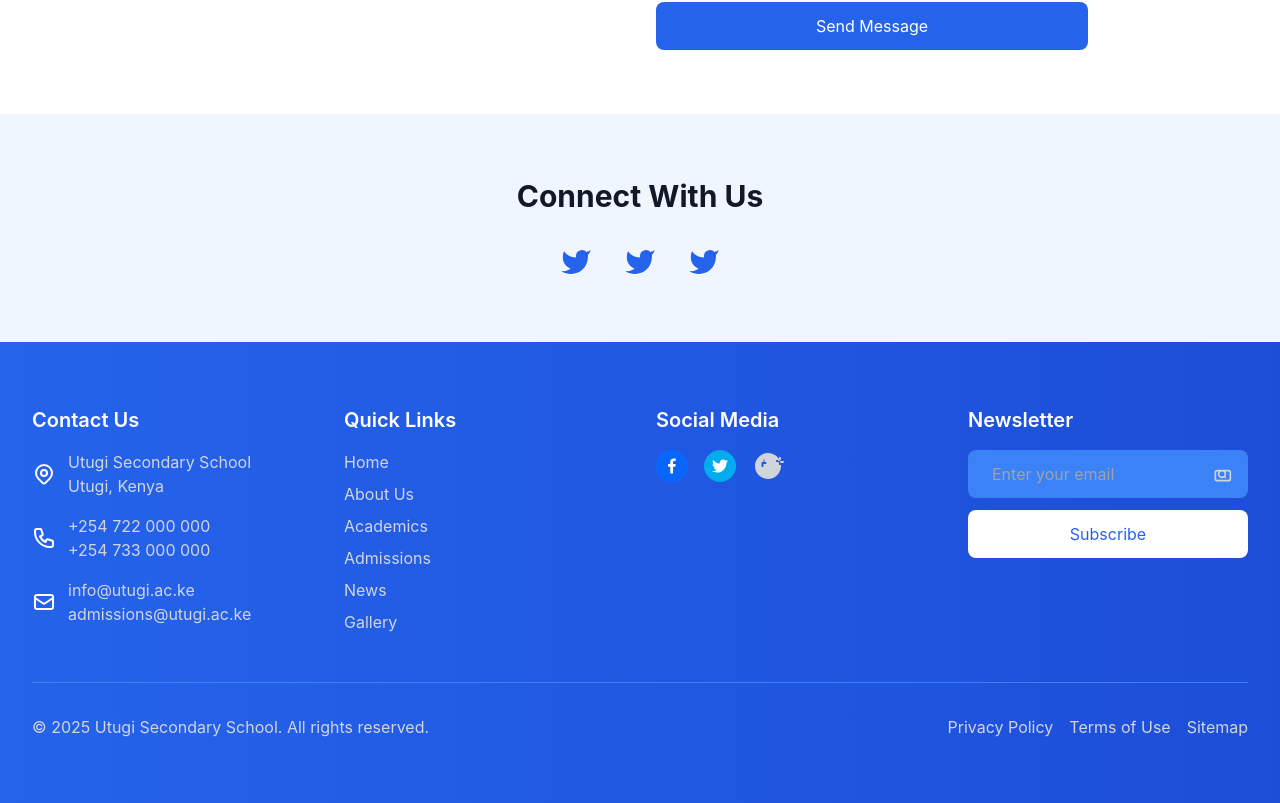
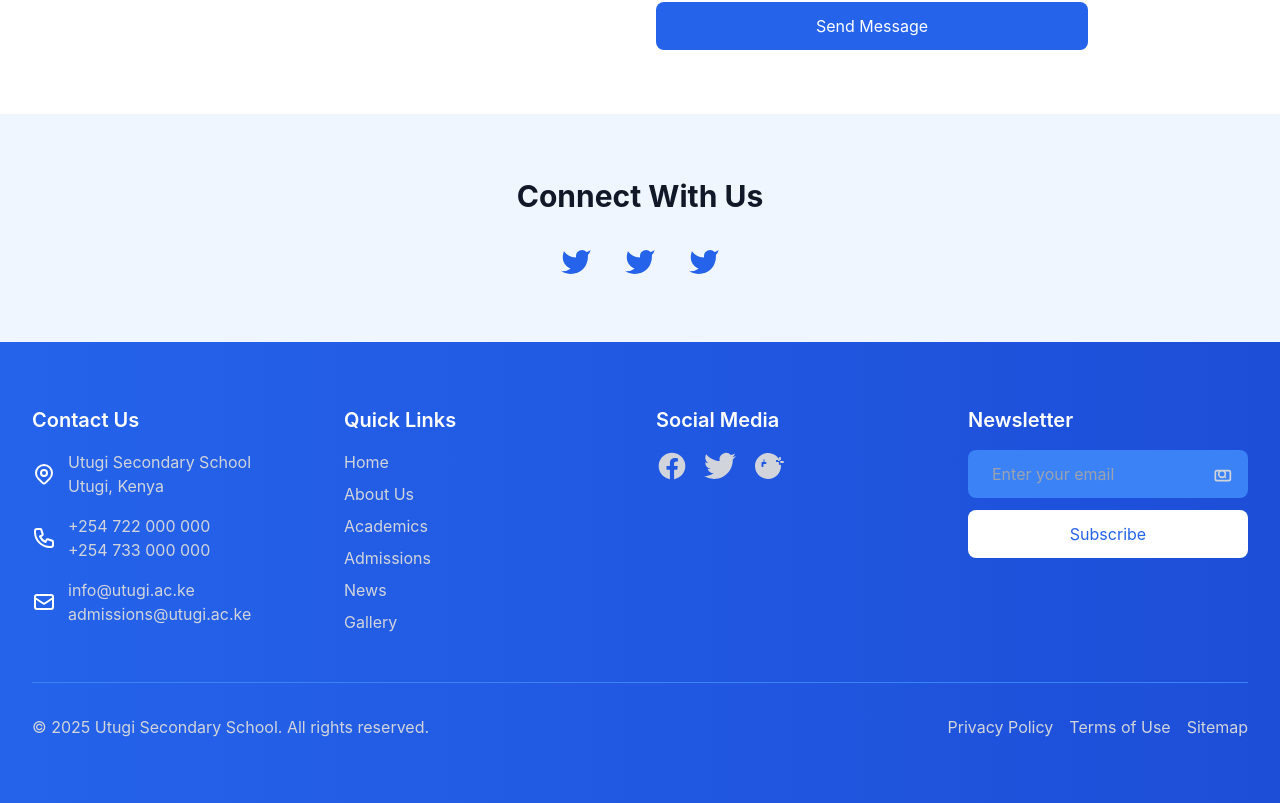
Before and after one commit to Sirm-O/itugisec, a React (Create React App) app: page /contact in a window 1280 px wide. Shown: the part 810-1613 px from the top of the page. Built offline with nearby package versions, Linux system fonts and the light colour scheme.

Commit message:
new edit

```diff
--- a/src/components/Footer.js
+++ b/src/components/Footer.js
@@ -1,6 +1,5 @@
 import React from 'react';
 import { Link } from 'react-router-dom';
-import { FacebookIcon, TwitterIcon } from 'react-share';
 import { MailIcon, PhoneIcon, LocationMarkerIcon } from '@heroicons/react/outline';
 
 const Footer = () => {
@@ -56,10 +55,14 @@ const Footer = () => {
             <h3 className="text-xl font-semibold mb-4">Social Media</h3>
             <div className="flex gap-4">
               <a href="https://facebook.com/utugischool" target="_blank" rel="noopener noreferrer" className="text-gray-300 hover:text-white transition-colors">
-                <FacebookIcon size={32} round={true} />
+                <svg className="w-8 h-8" fill="currentColor" viewBox="0 0 24 24">
+                  <path fillRule="evenodd" d="M22 12c0-5.523-4.477-10-10-10S2 6.477 2 12c0 4.991 3.657 9.128 8.438 9.878v-6.987h-2.54V12h2.54V9.797c0-2.506 1.492-3.89 3.777-3.89 1.094 0 2.238.195 2.238.195v2.46h-1.26c-1.243 0-1.63.771-1.63 1.562V12h2.773l-.443 2.89h-2.33v6.988C18.343 21.128 22 16.991 22 12z" clipRule="evenodd" />
+                </svg>
               </a>
               <a href="https://twitter.com/utugischool" target="_blank" rel="noopener noreferrer" className="text-gray-300 hover:text-white transition-colors">
-                <TwitterIcon size={32} round={true} />
+                <svg className="w-8 h-8" fill="currentColor" viewBox="0 0 24 24">
+                  <path d="M23.953 4.57a10 10 0 01-2.825.775 4.958 4.958 0 002.163-2.723c-.951.555-2.005.959-3.127 1.184a4.92 4.92 0 00-8.384 4.482C7.69 8.095 4.067 6.13 1.64 3.162a4.822 4.822 0 00-.666 2.475c0 1.71.87 3.213 2.188 4.096a4.904 4.904 0 01-2.228-.616v.06a4.923 4.923 0 003.946 4.827 4.996 4.996 0 01-2.212.085 4.936 4.936 0 004.604 3.417 9.867 9.867 0 01-6.102 2.105c-.39 0-.779-.023-1.17-.067a13.995 13.995 0 007.557 2.209c9.053 0 13.998-7.496 13.998-13.985 0-.21 0-.42-.015-.63A9.935 9.935 0 0024 4.59z" />
+                </svg>
               </a>
               <a href="https://instagram.com/utugischool" target="_blank" rel="noopener noreferrer" className="text-gray-300 hover:text-white transition-colors">
                 <svg className="w-8 h-8" fill="currentColor" viewBox="0 0 24 24">
```
Also changed, not shown: package.json (+8 -3 lines).
